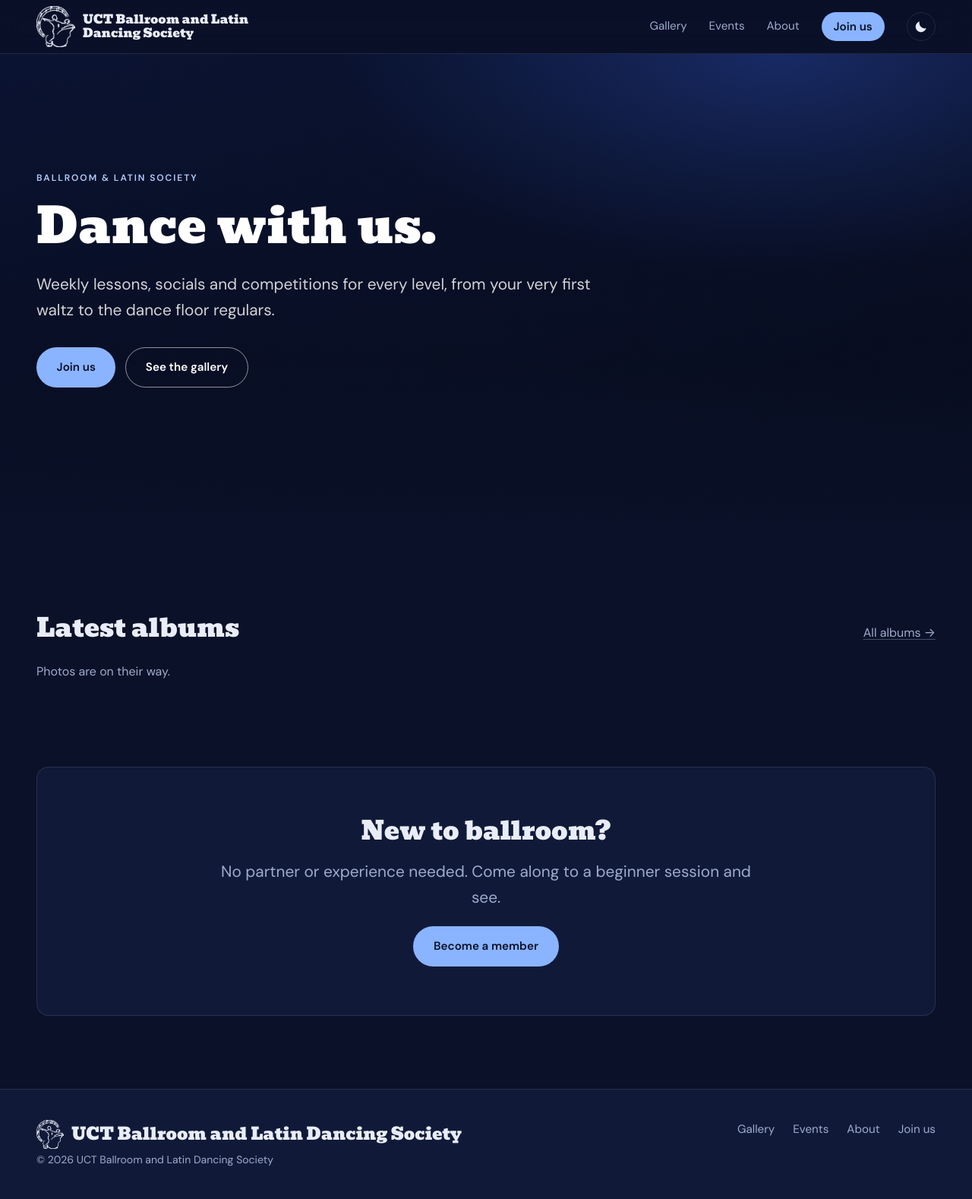
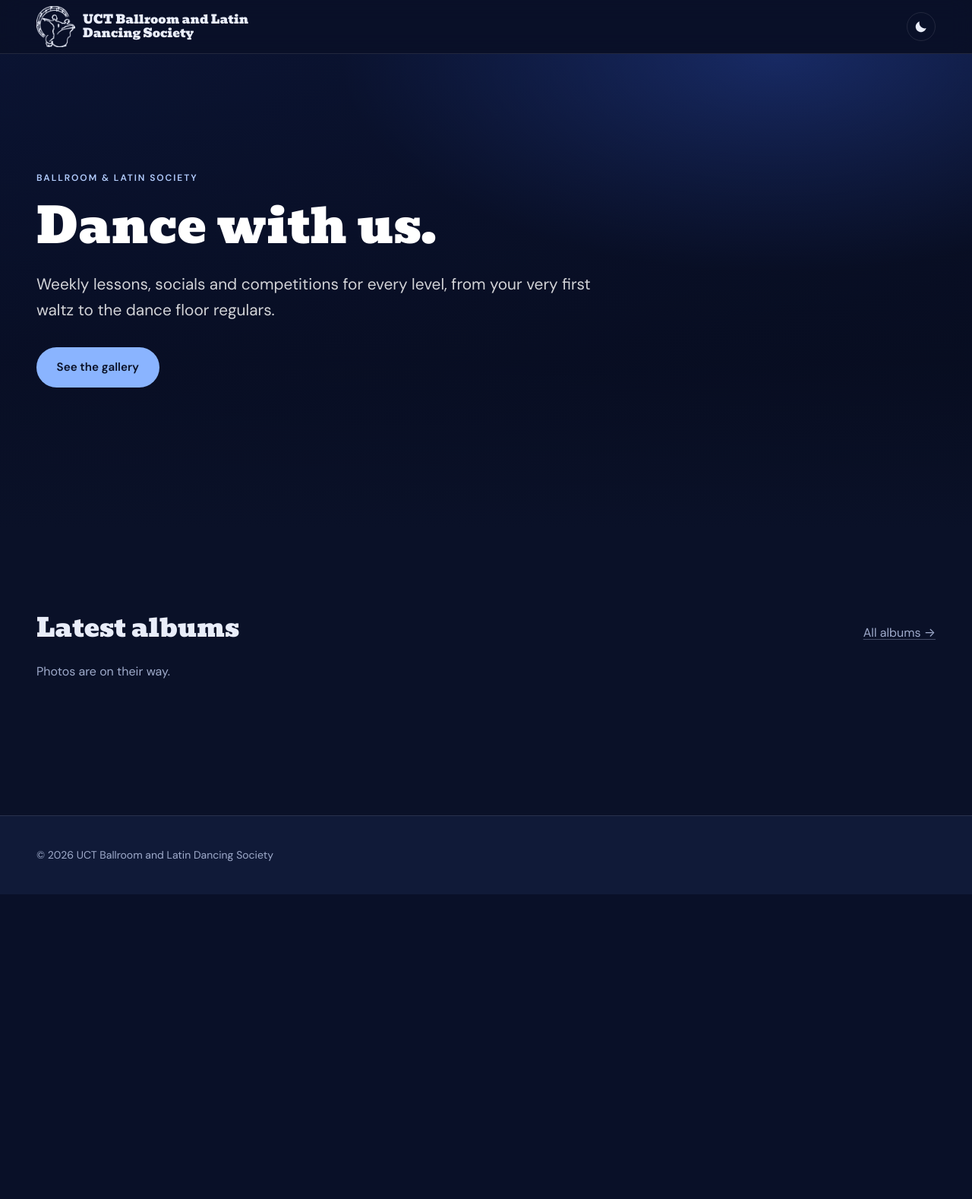
Before and after one commit to grimtictac/uctballroom-web, a Flask app: page / in a window 1280 px wide. Shown: the whole page at 76% size. After the commit the page ends 1177 px from the top, so only its background shows below. Run offline with Flask 3, Linux system fonts and the light colour scheme; data that the repository does not hold is empty.

Commit message:
Strip site down: remove About/Join/Events pages, nav links, 'New to ballroom' CTA and footer links
Co-Authored-By: Claude Sonnet 5.5 <noreply@anthropic.com>

```diff
--- a/app/pages.py
+++ b/app/pages.py
@@ -1,4 +1,4 @@
-"""Static-ish site pages: home, about, join, events."""
+"""Site pages: just the home page for now."""
 from datetime import date
 
 from flask import Blueprint, render_template
@@ -18,18 +18,3 @@ def site_context():
 def home():
     albums = queries.list_albums(get_db(), limit=3)
     return render_template("home.html", albums=albums)
-
-
-@bp.get("/about")
-def about():
-    return render_template("about.html")
-
-
-@bp.get("/join")
-def join():
-    return render_template("join.html")
-
-
-@bp.get("/events")
-def events():
-    return render_template("events.html")
--- a/app/templates/base.html
+++ b/app/templates/base.html
@@ -1,6 +1,3 @@
-{% macro navlink(prefix, endpoint, label, cls='') -%}
-  <a href="{{ url_for(endpoint) }}" class="{{ cls }}"{% if (request.endpoint or '').startswith(prefix) %} aria-current="page"{% endif %}>{{ label }}</a>
-{%- endmacro %}
 <!doctype html>
 <html lang="en" data-theme="dark">
 <head>
@@ -25,16 +22,12 @@
   <header class="site-header">
     <div class="container header-inner">
       <a class="brand" href="{{ url_for('pages.home') }}" aria-label="UCT Ballroom and Latin Dancing Society home">{% include "_logo.html" %}</a>
-      <nav class="nav" aria-label="Main">
-        {{ navlink('gallery.', 'gallery.albums', 'Gallery') }}
-        {{ navlink('pages.events', 'pages.events', 'Events') }}
-        {{ navlink('pages.about', 'pages.about', 'About') }}
-        {{ navlink('pages.join', 'pages.join', 'Join us', 'nav-cta') }}
+      <div class="nav">
         <button id="theme-toggle" class="theme-toggle" type="button" aria-label="Toggle light and dark theme" aria-pressed="false">
           <svg class="icon-sun" viewBox="0 0 24 24" width="20" height="20" aria-hidden="true"><circle cx="12" cy="12" r="4.2" fill="currentColor"/><path d="M12 2v3M12 19v3M2 12h3M19 12h3M4.9 4.9l2.1 2.1M17 17l2.1 2.1M19.1 4.9 17 7M7 17l-2.1 2.1" stroke="currentColor" stroke-width="1.8" stroke-linecap="round"/></svg>
           <svg class="icon-moon" viewBox="0 0 24 24" width="20" height="20" aria-hidden="true"><path d="M20 14.5A8.5 8.5 0 0 1 9.5 4 8.5 8.5 0 1 0 20 14.5Z" fill="currentColor"/></svg>
         </button>
-      </nav>
+      </div>
     </div>
   </header>
   <main id="main">
@@ -44,15 +37,8 @@
   <footer class="site-footer">
     <div class="container footer-inner">
       <div>
-        <p class="footer-brand"><span class="logo-mark logo-mark--sm" aria-hidden="true"></span>UCT Ballroom and Latin Dancing Society</p>
         <p class="muted">&copy; {{ current_year }} UCT Ballroom and Latin Dancing Society</p>
       </div>
-      <nav class="footer-nav" aria-label="Footer">
-        <a href="{{ url_for('gallery.albums') }}">Gallery</a>
-        <a href="{{ url_for('pages.events') }}">Events</a>
-        <a href="{{ url_for('pages.about') }}">About</a>
-        <a href="{{ url_for('pages.join') }}">Join us</a>
-      </nav>
     </div>
   </footer>
   {% block scripts %}{% endblock %}
--- a/app/templates/home.html
+++ b/app/templates/home.html
@@ -14,8 +14,7 @@
     <h1 class="rise" style="--d: 1">Dance with us.</h1>
     <p class="lead rise" style="--d: 2">Weekly lessons, socials and competitions for every level, from your very first waltz to the dance floor regulars.</p>
     <div class="actions rise" style="--d: 3">
-      <a class="btn btn-primary" href="{{ url_for('pages.join') }}">Join us</a>
-      <a class="btn btn-ghost" href="{{ url_for('gallery.albums') }}">See the gallery</a>
+      <a class="btn btn-primary" href="{{ url_for('gallery.albums') }}">See the gallery</a>
     </div>
   </div>
 </section>
@@ -34,9 +33,4 @@
   <p class="muted">Photos are on their way.</p>
   {% endif %}
 </section>
-<section class="section cta">
-  <h2>New to ballroom?</h2>
-  <p class="lead">No partner or experience needed. Come along to a beginner session and see.</p>
-  <a class="btn btn-primary" href="{{ url_for('pages.join') }}">Become a member</a>
-</section>
 {% endblock %}
```
Also changed, not shown: app/templates/about.html (deleted, +0 -14 lines), app/templates/events.html (deleted, +0 -9 lines), app/templates/join.html (deleted, +0 -9 lines), tests/test_pages.py (+10 -13 lines).
